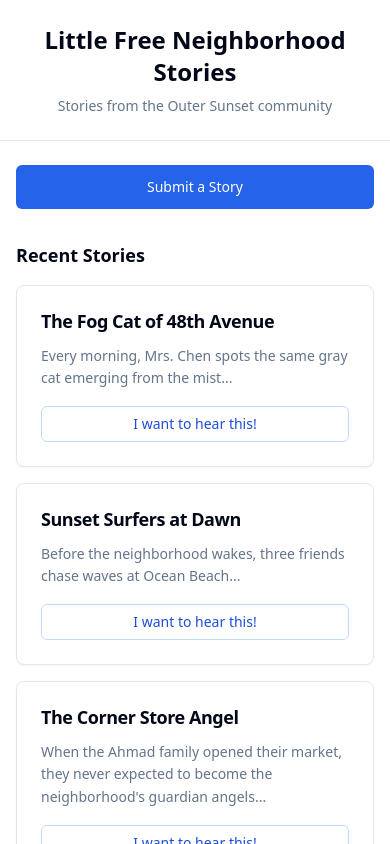
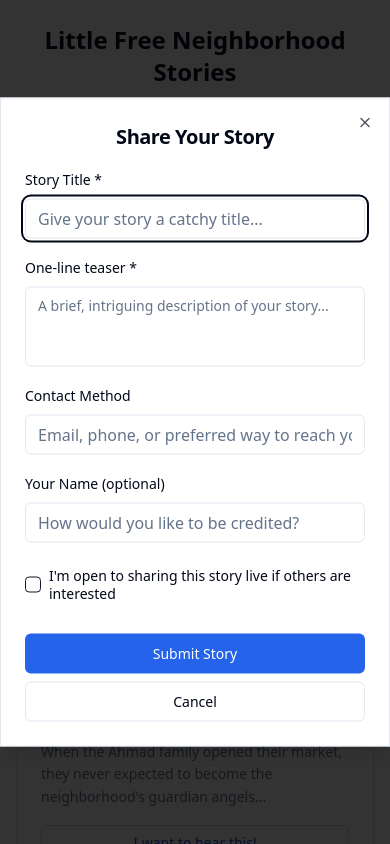
Before and after one commit to The-Relational-Technology-Project/sunset-story-boxes, a React (Vite) app: page / in a window 390 px wide. Both pictures are taken after a click on the button "Submit a Story". Shown: the top 844 px of the page. Built offline with nearby package versions, Linux system fonts and the light colour scheme.

Commit message:
feat: Implement story submission form
- Enabled the "Submit a Story" button.
- Added a mobile-friendly form for story submissions.
- Implemented form fields: Title, Teaser, Contact, Name, and a sharing preference checkbox.
- Added functionality to add submitted stories to the homepage list.

```diff
--- /dev/null
+++ b/src/components/StorySubmissionForm.tsx
@@ -0,0 +1,156 @@
+
+import React, { useState } from 'react';
+import { Button } from "@/components/ui/button";
+import { Input } from "@/components/ui/input";
+import { Textarea } from "@/components/ui/textarea";
+import { Label } from "@/components/ui/label";
+import { Checkbox } from "@/components/ui/checkbox";
+import { DialogContent, DialogHeader, DialogTitle, DialogFooter } from "@/components/ui/dialog";
+import { useToast } from "@/hooks/use-toast";
+
+interface StorySubmissionFormProps {
+  onSubmit: (story: {
+    title: string;
+    teaser: string;
+    contactMethod: string;
+    name: string;
+    openToSharing: boolean;
+  }) => void;
+  onClose: () => void;
+}
+
+const StorySubmissionForm = ({ onSubmit, onClose }: StorySubmissionFormProps) => {
+  const [title, setTitle] = useState('');
+  const [teaser, setTeaser] = useState('');
+  const [contactMethod, setContactMethod] = useState('');
+  const [name, setName] = useState('');
+  const [openToSharing, setOpenToSharing] = useState(false);
+  const { toast } = useToast();
+
+  const handleSubmit = (e: React.FormEvent) => {
+    e.preventDefault();
+
+    if (!title.trim() || !teaser.trim()) {
+      toast({
+        title: "Please fill in required fields",
+        description: "Title and teaser are required to submit your story.",
+        variant: "destructive"
+      });
+      return;
+    }
+
+    onSubmit({
+      title: title.trim(),
+      teaser: teaser.trim(),
+      contactMethod: contactMethod.trim(),
+      name: name.trim(),
+      openToSharing
+    });
+
+    toast({
+      title: "Story submitted!",
+      description: "Thank you for sharing your neighborhood story."
+    });
+
+    onClose();
+  };
+
+  return (
+    <DialogContent className="max-w-md mx-auto max-h-[90vh] overflow-y-auto">
+      <DialogHeader>
+        <DialogTitle className="text-xl font-semibold text-center">
+          Share Your Story
+        </DialogTitle>
+      </DialogHeader>
+
+      <form onSubmit={handleSubmit} className="space-y-4">
+        <div className="space-y-2">
+          <Label htmlFor="title" className="text-sm font-medium">
+            Story Title *
+          </Label>
+          <Input
+            id="title"
+            value={title}
+            onChange={(e) => setTitle(e.target.value)}
+            placeholder="Give your story a catchy title..."
+            className="w-full"
+            maxLength={100}
+          />
+        </div>
+
+        <div className="space-y-2">
+          <Label htmlFor="teaser" className="text-sm font-medium">
+            One-line teaser *
+          </Label>
+          <Textarea
+            id="teaser"
+            value={teaser}
+            onChange={(e) => setTeaser(e.target.value)}
+            placeholder="A brief, intriguing description of your story..."
+            className="w-full min-h-[80px] resize-none"
+            maxLength={200}
+          />
+        </div>
+
+        <div className="space-y-2">
+          <Label htmlFor="contact" className="text-sm font-medium">
+            Contact Method
+          </Label>
+          <Input
+            id="contact"
+            value={contactMethod}
+            onChange={(e) => setContactMethod(e.target.value)}
+            placeholder="Email, phone, or preferred way to reach you"
+            className="w-full"
+          />
+        </div>
+
+        <div className="space-y-2">
+          <Label htmlFor="name" className="text-sm font-medium">
+            Your Name (optional)
+          </Label>
+          <Input
+            id="name"
+            value={name}
+            onChange={(e) => setName(e.target.value)}
+            placeholder="How would you like to be credited?"
+            className="w-full"
+          />
+        </div>
+
+        <div className="flex items-center space-x-2 pt-2">
+          <Checkbox
+            id="sharing"
+            checked={openToSharing}
+            onCheckedChange={(checked) => setOpenToSharing(checked as boolean)}
+          />
+          <Label
+            htmlFor="sharing"
+            className="text-sm font-medium leading-tight cursor-pointer"
+          >
+            I'm open to sharing this story live if others are interested
+          </Label>
+        </div>
+
+        <DialogFooter className="flex flex-col space-y-2 pt-4">
+          <Button
+            type="submit"
+            className="w-full bg-blue-600 hover:bg-blue-700 text-white"
+          >
+            Submit Story
+          </Button>
+          <Button
+            type="button"
+            variant="outline"
+            onClick={onClose}
+            className="w-full"
+          >
+            Cancel
+          </Button>
+        </DialogFooter>
+      </form>
+    </DialogContent>
+  );
+};
+
+export default StorySubmissionForm;
--- a/src/pages/Index.tsx
+++ b/src/pages/Index.tsx
@@ -1,8 +1,20 @@
 
+import React, { useState } from 'react';
 import { Button } from "@/components/ui/button";
 import { Card, CardContent, CardHeader, CardTitle } from "@/components/ui/card";
+import { Dialog, DialogTrigger } from "@/components/ui/dialog";
+import StorySubmissionForm from "@/components/StorySubmissionForm";
 
-const sampleStories = [
+interface Story {
+  id: number;
+  title: string;
+  teaser: string;
+  contactMethod?: string;
+  name?: string;
+  openToSharing?: boolean;
+}
+
+const initialStories: Story[] = [
   {
     id: 1,
     title: "The Fog Cat of 48th Avenue",
@@ -36,6 +48,25 @@ const sampleStories = [
 ];
 
 const Index = () => {
+  const [stories, setStories] = useState<Story[]>(initialStories);
+  const [isDialogOpen, setIsDialogOpen] = useState(false);
+
+  const handleStorySubmit = (storyData: {
+    title: string;
+    teaser: string;
+    contactMethod: string;
+    name: string;
+    openToSharing: boolean;
+  }) => {
+    const newStory: Story = {
+      id: Math.max(...stories.map(s => s.id)) + 1,
+      ...storyData
+    };
+
+    setStories(prevStories => [newStory, ...prevStories]);
+    setIsDialogOpen(false);
+  };
+
   return (
     <div className="min-h-screen bg-background">
       {/* Header */}
@@ -54,13 +85,20 @@ const Index = () => {
       <main className="max-w-md mx-auto px-4 py-6">
         {/* Submit Story Button */}
         <div className="mb-8">
+          <Dialog open={isDialogOpen} onOpenChange={setIsDialogOpen}>
+            <DialogTrigger asChild>
               <Button
                 size="lg"
                 className="w-full bg-blue-600 hover:bg-blue-700 text-white font-medium py-4"
-            onClick={() => console.log("Submit story clicked")}
               >
                 Submit a Story
               </Button>
+            </DialogTrigger>
+            <StorySubmissionForm
+              onSubmit={handleStorySubmit}
+              onClose={() => setIsDialogOpen(false)}
+            />
+          </Dialog>
         </div>
 
         {/* Stories Section */}
@@ -69,7 +107,7 @@ const Index = () => {
             Recent Stories
           </h2>
 
-          {sampleStories.map((story) => (
+          {stories.map((story) => (
             <Card key={story.id} className="bg-white border shadow-sm">
               <CardHeader className="pb-3">
                 <CardTitle className="text-lg font-semibold text-foreground leading-tight">
```
Lines whose indentation alone changed are shown as unchanged.
